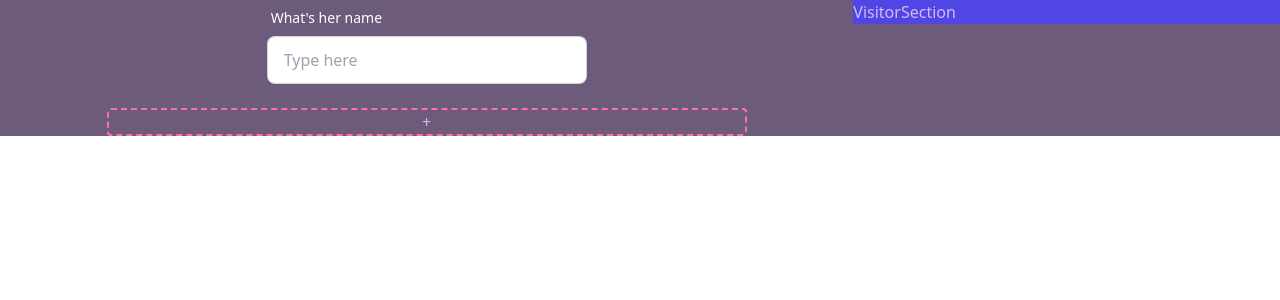
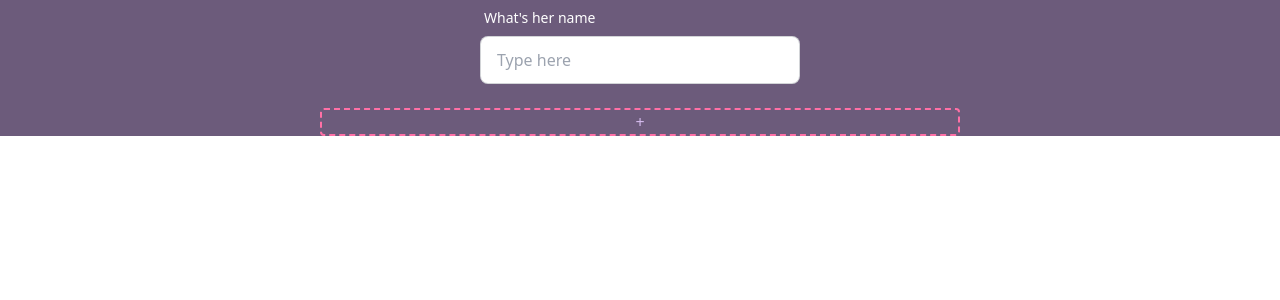
Before and after one commit to themuuln/love-expresser, a Next.js app: page / in a window 1280 px wide. Shown: the top 300 px of the page. Built offline with nearby package versions, Linux system fonts and the light colour scheme.

Commit message:
cleanup: cleanup complete

```diff
--- a/components/main/MainSection.tsx
+++ b/components/main/MainSection.tsx
@@ -1,14 +1,10 @@
 import React from "react";
 import CreatorSection from "./CreatorSection";
-import VisitorSection from "./VisitorSection";
 
 const MainSection = () => {
   return (
     <>
-      <div className="flex">
-        <CreatorSection />
-        <VisitorSection />
-      </div>
+      <CreatorSection />
     </>
   );
 };
--- a/components/main/VisitorSection.tsx
+++ /dev/null
@@ -1,11 +0,0 @@
-import React from "react";
-
-const VisitorSection = () => {
-  return (
-    <>
-      <div className="w-[50vw] h-fit bg-indigo-600">VisitorSection</div>
-    </>
-  );
-};
-
-export default VisitorSection;
--- a/pages/index.tsx
+++ b/pages/index.tsx
@@ -1,15 +1,8 @@
-import styles from "@/styles/Home.module.css";
-import HeadSection from "@/components/HeadSection";
-import HeaderSection from "@/components/header/HeaderSection";
-import CreatorSection from "@/components/main/CreatorSection";
-import FooterSection from "@/components/footer/FooterSection";
-import VisitorSection from "@/components/main/VisitorSection";
 import MainSection from "@/components/main/MainSection";
 
 export default function Home() {
   return (
     <>
-      <HeadSection />
       <MainSection />
     </>
   );
```
